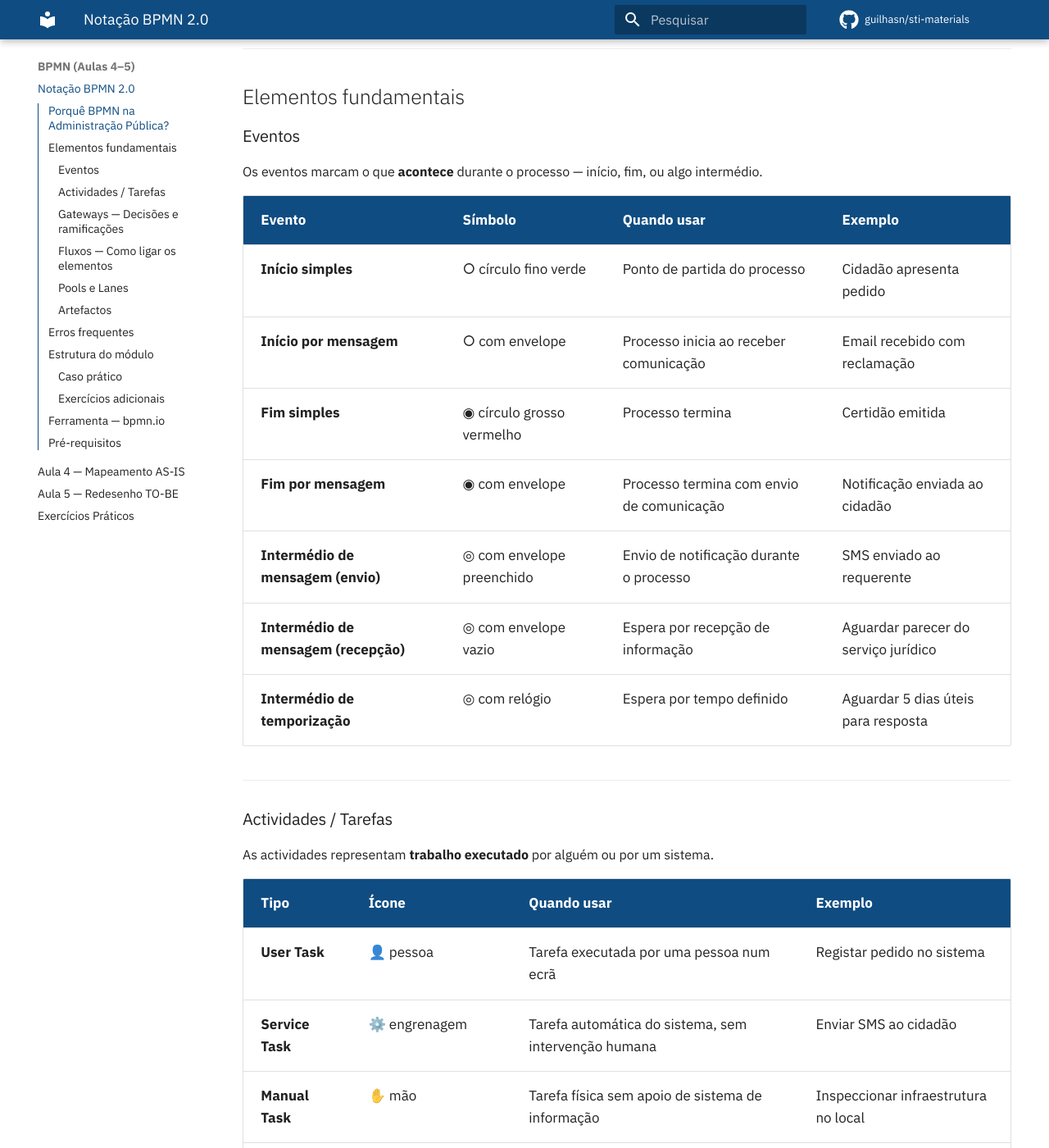
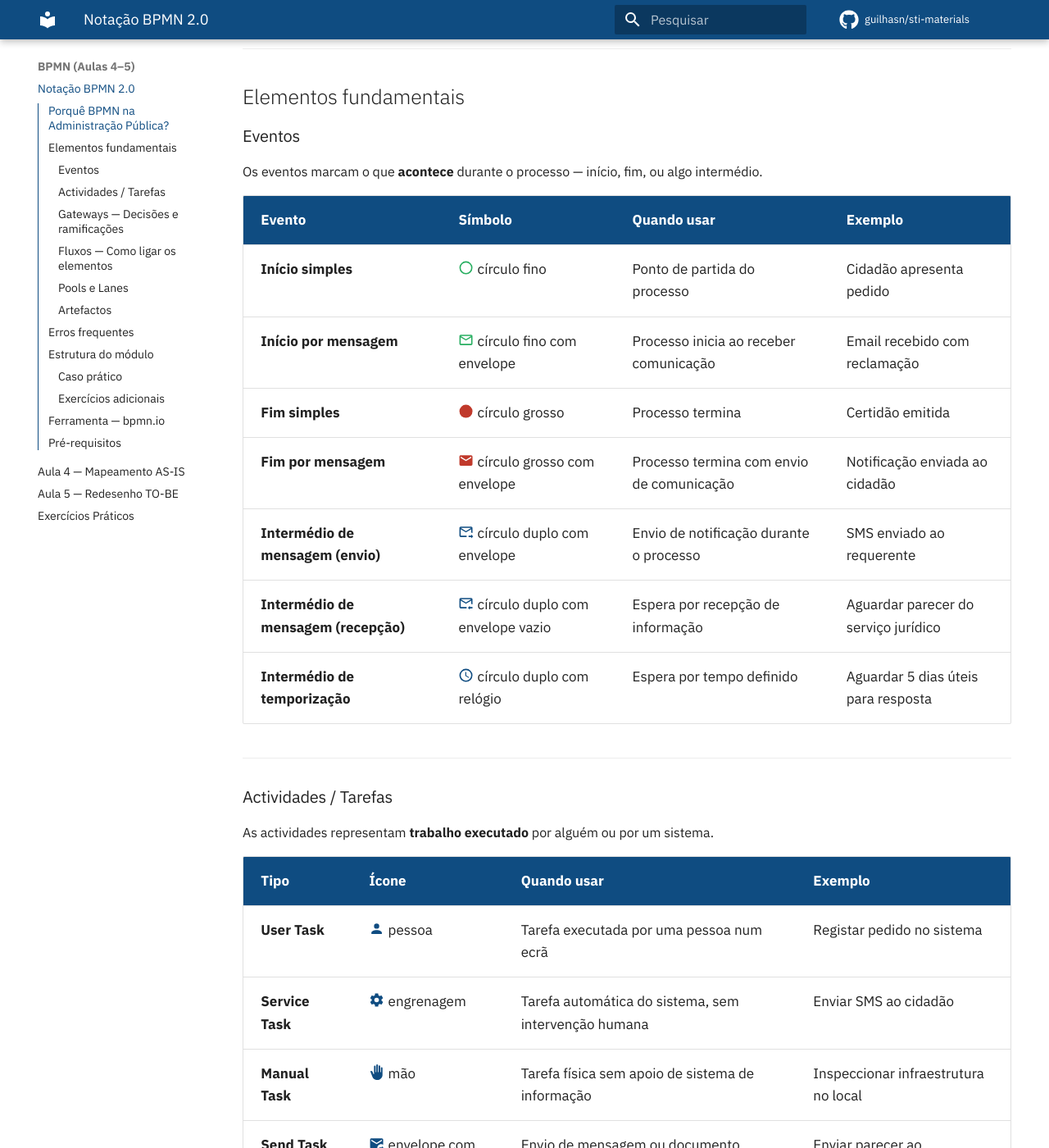
Before and after one commit to guilhasn/sti-materials, an MkDocs documentation site: the page built from docs/bpmn/index.md, in a window 1280 px wide and 1400 px high, scrolled down 797 px. Shown: the whole window at 82% size. Built offline with MkDocs 1.6.1 and Material for MkDocs 9.7.7, drawn with Linux system fonts in a browser that asks for light colours; comment, search, counter and statistics services are not loaded; some of the changed text lies outside the part shown.

Commit message:
Corrige ícones BPMN: Material Design Icons com classes de cor
- Substitui emojis/Unicode por ícones :material-*: do MkDocs Material
- Adiciona classes CSS .icon-green, .icon-red, .icon-blue para cores
- Corrige ícones que não existiam (email-receive → email-arrow-left)

Co-Authored-By: Claude Opus 4.6 <noreply@anthropic.com>

```diff
--- a/docs/assets/ipl.css
+++ b/docs/assets/ipl.css
@@ -57,6 +57,20 @@
   font-weight: 600;
 }
 
+/* ---------- ícones BPMN com cor ---------- */
+.icon-green {
+  color: #27AE60;
+}
+.icon-red {
+  color: #C0392B;
+}
+.icon-blue {
+  color: #0F4C81;
+}
+.icon-orange {
+  color: #E67E22;
+}
+
 /* ---------- links ---------- */
 .md-typeset a {
   color: #0F4C81;
--- a/docs/bpmn/index.md
+++ b/docs/bpmn/index.md
@@ -30,13 +30,13 @@ Os eventos marcam o que **acontece** durante o processo — início, fim, ou alg
 
 | Evento | Símbolo | Quando usar | Exemplo |
 |--------|---------|-------------|---------|
-| **Início simples** | ○ círculo fino verde | Ponto de partida do processo | Cidadão apresenta pedido |
-| **Início por mensagem** | ○ com envelope | Processo inicia ao receber comunicação | Email recebido com reclamação |
-| **Fim simples** | ◉ círculo grosso vermelho | Processo termina | Certidão emitida |
-| **Fim por mensagem** | ◉ com envelope | Processo termina com envio de comunicação | Notificação enviada ao cidadão |
-| **Intermédio de mensagem (envio)** | ◎ com envelope preenchido | Envio de notificação durante o processo | SMS enviado ao requerente |
-| **Intermédio de mensagem (recepção)** | ◎ com envelope vazio | Espera por recepção de informação | Aguardar parecer do serviço jurídico |
-| **Intermédio de temporização** | ◎ com relógio | Espera por tempo definido | Aguardar 5 dias úteis para resposta |
+| **Início simples** | :material-circle-outline:{ .icon-green } círculo fino | Ponto de partida do processo | Cidadão apresenta pedido |
+| **Início por mensagem** | :material-email-outline:{ .icon-green } círculo fino com envelope | Processo inicia ao receber comunicação | Email recebido com reclamação |
+| **Fim simples** | :material-circle:{ .icon-red } círculo grosso | Processo termina | Certidão emitida |
+| **Fim por mensagem** | :material-email:{ .icon-red } círculo grosso com envelope | Processo termina com envio de comunicação | Notificação enviada ao cidadão |
+| **Intermédio de mensagem (envio)** | :material-email-arrow-right-outline:{ .icon-blue } círculo duplo com envelope | Envio de notificação durante o processo | SMS enviado ao requerente |
+| **Intermédio de mensagem (recepção)** | :material-email-arrow-left-outline:{ .icon-blue } círculo duplo com envelope vazio | Espera por recepção de informação | Aguardar parecer do serviço jurídico |
+| **Intermédio de temporização** | :material-clock-outline:{ .icon-blue } círculo duplo com relógio | Espera por tempo definido | Aguardar 5 dias úteis para resposta |
 
 ---
 
@@ -46,11 +46,11 @@ As actividades representam **trabalho executado** por alguém ou por um sistema.
 
 | Tipo | Ícone | Quando usar | Exemplo |
 |------|-------|-------------|---------|
-| **User Task** | 👤 pessoa | Tarefa executada por uma pessoa num ecrã | Registar pedido no sistema |
-| **Service Task** | ⚙️ engrenagem | Tarefa automática do sistema, sem intervenção humana | Enviar SMS ao cidadão |
-| **Manual Task** | ✋ mão | Tarefa física sem apoio de sistema de informação | Inspeccionar infraestrutura no local |
-| **Send Task** | ✉️→ envelope com seta | Envio de mensagem ou documento | Enviar parecer ao requerente |
-| **Receive Task** | ✉️ envelope | Espera pela recepção de informação | Receber documentação do cidadão |
+| **User Task** | :material-account:{ .icon-blue } pessoa | Tarefa executada por uma pessoa num ecrã | Registar pedido no sistema |
+| **Service Task** | :material-cog:{ .icon-blue } engrenagem | Tarefa automática do sistema, sem intervenção humana | Enviar SMS ao cidadão |
+| **Manual Task** | :material-hand-back-right:{ .icon-blue } mão | Tarefa física sem apoio de sistema de informação | Inspeccionar infraestrutura no local |
+| **Send Task** | :material-email-arrow-right:{ .icon-blue } envelope com seta | Envio de mensagem ou documento | Enviar parecer ao requerente |
+| **Receive Task** | :material-email-arrow-left:{ .icon-blue } envelope | Espera pela recepção de informação | Receber documentação do cidadão |
 
 !!! tip "Regra prática para escolher o tipo de tarefa"
     - **Computador desligado?** → Manual Task
@@ -87,9 +87,9 @@ Os gateways controlam a **bifurcação e convergência** do fluxo.
 
 | Tipo | Representação | Quando usar |
 |------|---------------|-------------|
-| **Fluxo de sequência** | → seta sólida com ponta preenchida | Liga actividades **dentro** do mesmo pool, pela ordem de execução |
-| **Fluxo de mensagem** | ⇢ seta tracejada com ponta aberta | Liga elementos em **pools diferentes** — comunicação entre organizações |
-| **Associação** | ··· linha pontilhada | Liga anotações de texto ou objectos de dados a elementos do processo |
+| **Fluxo de sequência** | :material-arrow-right-bold:{ .icon-blue } seta sólida com ponta preenchida | Liga actividades **dentro** do mesmo pool, pela ordem de execução |
+| **Fluxo de mensagem** | :material-arrow-right-thin:{ .icon-blue } seta tracejada com ponta aberta | Liga elementos em **pools diferentes** — comunicação entre organizações |
+| **Associação** | :material-dots-horizontal:{ .icon-blue } linha pontilhada | Liga anotações de texto ou objectos de dados a elementos do processo |
 
 !!! note "Regra de ouro"
     Fluxos de sequência (seta sólida) só existem **dentro** do mesmo pool. Entre pools diferentes, usar **sempre** fluxos de mensagem (seta tracejada). Se o bpmn.io criar automaticamente uma seta tracejada ao ligar entre pools, está correcto.
```
